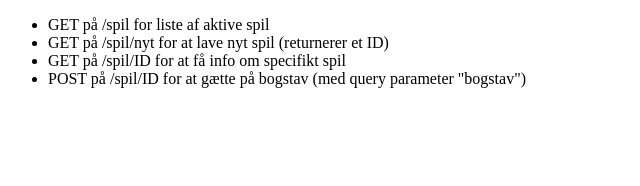
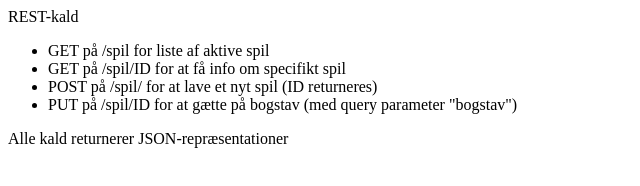
Before and after one commit to JeppeLarsen/Gr10Galgeleg, a plain HTML site: page resources/public/index.html in a window 1280 px wide. Shown: the whole page, without its empty margins (0-640 px from the left). Drawn offline with Linux system fonts and the light colour scheme.

Commit message:
v1.2 X-treme2themax (remixed) online

```diff
--- a/resources/public/index.html
+++ b/resources/public/index.html
@@ -5,11 +5,13 @@
     <title>GalgeREST</title>
 </head>
 <body>
-    <ul REST-kald>
+    <h>REST-kald</h>
+    <ul>
         <li>GET på /spil for liste af aktive spil</li>
-        <li>GET på /spil/nyt for at lave nyt spil (returnerer et ID)</li>
         <li>GET på /spil/ID for at få info om specifikt spil</li>
-        <li>POST på /spil/ID for at gætte på bogstav (med query parameter "bogstav")</li>
+        <li>POST på /spil/ for at lave et nyt spil (ID returneres)</li>
+        <li>PUT på /spil/ID for at gætte på bogstav (med query parameter "bogstav")</li>
     </ul>
+    <p>Alle kald returnerer JSON-repræsentationer</p>
 </body>
 </html>
```
Also changed, not shown: 1 other file.
